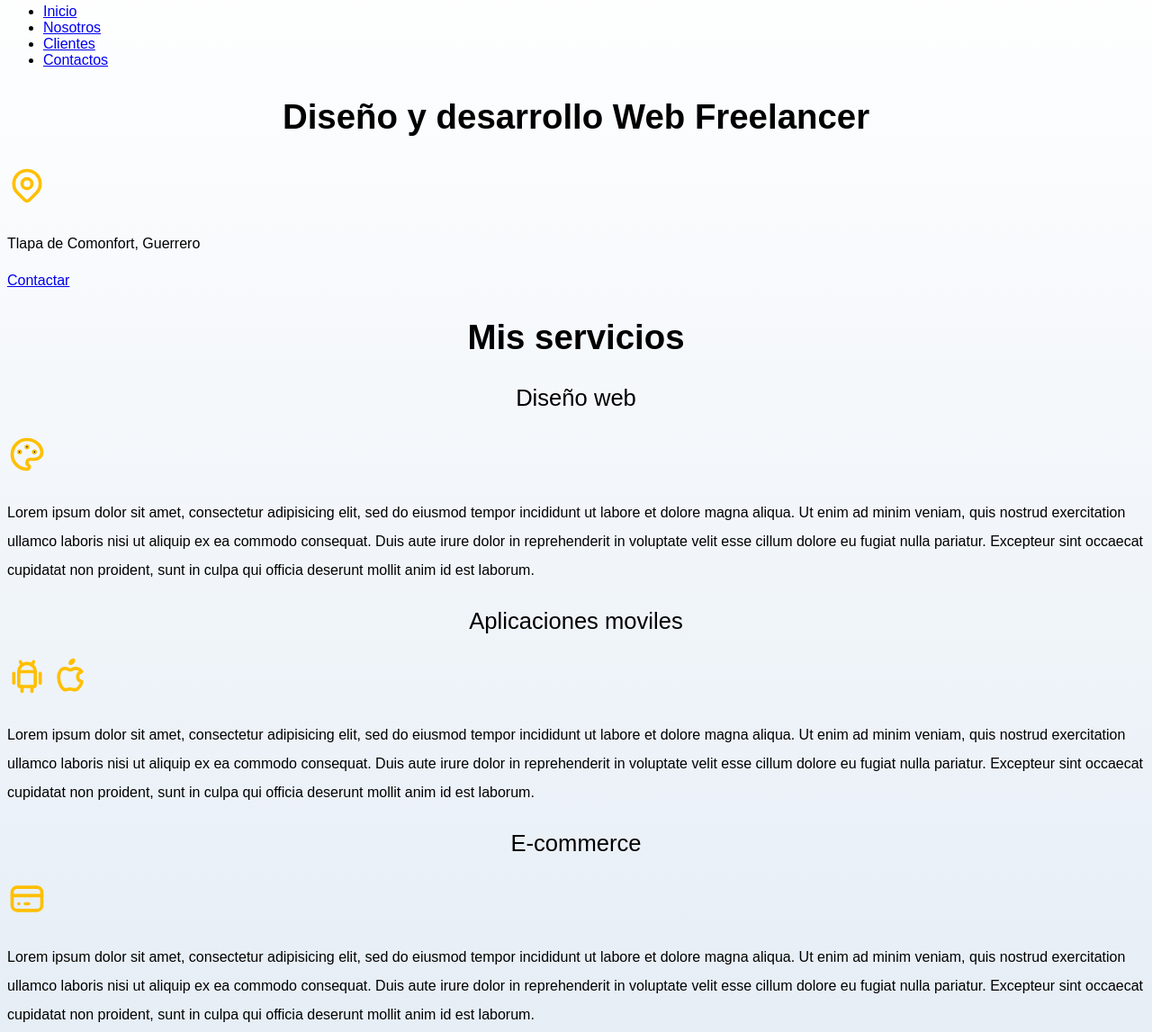
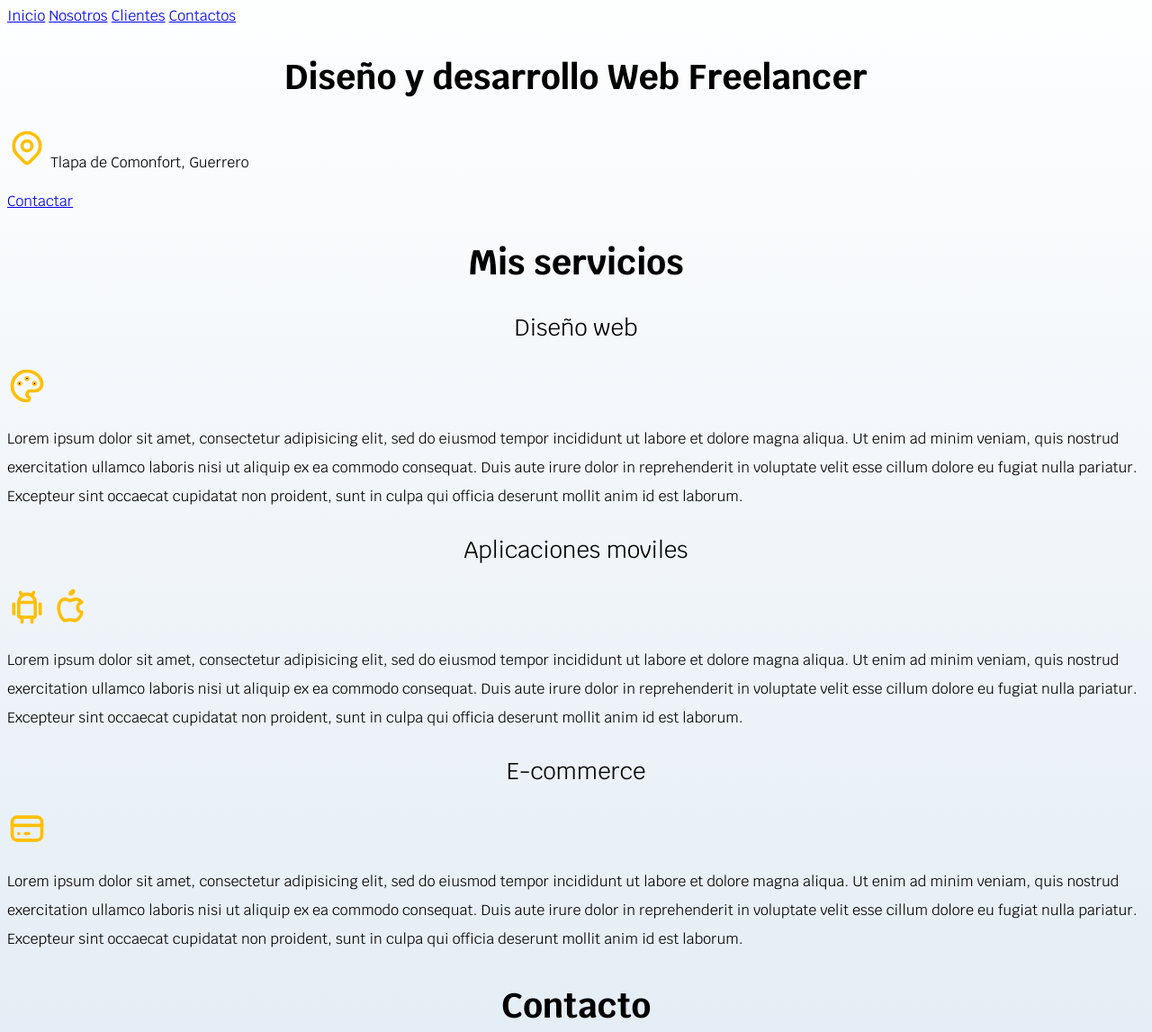
Before and after one commit to abelmo770/freelancer, a plain HTML site: page index.html in a window 1280 px wide. Shown: the part 53-1200 px from the top of the page at 90% size. Drawn offline with Linux system fonts and the light colour scheme.

Commit message:
Update index.html
actualizacion 30 marzo

```diff
--- a/index.html
+++ b/index.html
@@ -1,59 +1,63 @@
 <!DOCTYPE html>
 <html>
+
 <head>
   <meta charset="utf-8">
   <meta name="viewport" content="width=device-width, initial-scale=1">
   <title>Diseñador freelancer</title>
+  <link rel="stykesheet" type="text/css" href="https://necolas.github.io/normalize.css/8.0.1/normalize.css">
+  <link href="https://fonts.googleapis.com/css?family=Krub:400,700" rel="stylesheet">
   <link rel="stylesheet" type="text/css" href="css/estilo.css">
 </head>
+
 <body>
   <!-- encabezado -->
-	<header>
+  <header class="header">
     <h1>Abel Moreno Basilio - Freelancer</h1>
   </header>
 
   <!-- menu de navegacion -->
-<nav>
-	<ul>
-		<li><a href="#" >Inicio</a></li>
-		<li><a href="#" >Nosotros</a></li>
-		<li><a href="#" >Clientes</a></li>
-		<li><a href="#" >Contactos</a></li>
-	</ul>
+  <div class=" nav-bg"> <nav class="navegacion contenedor">
+    <a href="#">Inicio</a>
+    <a href="#">Nosotros</a>
+    <a href="#">Clientes</a>
+    <a href="#">Contactos</a>
     </nav>
+  </div> <!-- fin navegacion -->
 
-<div>
-	<div>
+  <!-- imagen -->
+  <div class="hero">
+    <div class="contenido-hero">
       <h2>
         Diseño y desarrollo Web Freelancer
       </h2>
       <p>
         <svg xmlns="http://www.w3.org/2000/svg" class="icon icon-tabler icon-tabler-map-pin" width="44" height="44" viewBox="0 0 24 24" stroke-width="2" stroke="#ffbf00" fill="none" stroke-linecap="round" stroke-linejoin="round">
-  <path stroke="none" d="M0 0h24v24H0z" fill="none"/>
+          <path stroke="none" d="M0 0h24v24H0z" fill="none" />
           <circle cx="12" cy="11" r="3" />
           <path d="M17.657 16.657l-4.243 4.243a2 2 0 0 1 -2.827 0l-4.244 -4.243a8 8 0 1 1 11.314 0z" />
         </svg>
-		</p>
-		<p>	Tlapa de Comonfort, Guerrero</p>
-		<a href="#contacto">Contactar</a>
+       Tlapa de Comonfort, Guerrero</p>
+      <a class="boton" href="#contacto">Contactar</a>
 
     </div>
   </div>
+<!-- fin imagen -->
 
   <main>
-		<div>
+    <div class="contenedor sombra">
       <h2>Mis servicios</h2>
-			<div>
+      <div class="servicios">
         <h3>Diseño web</h3>
-				<p>
+        <div class="iconos">
           <svg xmlns="http://www.w3.org/2000/svg" class="icon icon-tabler icon-tabler-palette" width="44" height="44" viewBox="0 0 24 24" stroke-width="2" stroke="#ffbf00" fill="none" stroke-linecap="round" stroke-linejoin="round">
-  <path stroke="none" d="M0 0h24v24H0z" fill="none"/>
+            <path stroke="none" d="M0 0h24v24H0z" fill="none" />
             <path d="M12 21a9 9 0 1 1 0 -18a9 8 0 0 1 9 8a4.5 4 0 0 1 -4.5 4h-2.5a2 2 0 0 0 -1 3.75a1.3 1.3 0 0 1 -1 2.25" />
             <circle cx="7.5" cy="10.5" r=".5" fill="currentColor" />
             <circle cx="12" cy="7.5" r=".5" fill="currentColor" />
             <circle cx="16.5" cy="10.5" r=".5" fill="currentColor" />
           </svg>
-				</p>
+        </div> <!-- fin iconos -->
         <p>
           Lorem ipsum dolor sit amet, consectetur adipisicing elit, sed do eiusmod
           tempor incididunt ut labore et dolore magna aliqua. Ut enim ad minim veniam,
@@ -62,12 +66,13 @@
           cillum dolore eu fugiat nulla pariatur. Excepteur sint occaecat cupidatat non
           proident, sunt in culpa qui officia deserunt mollit anim id est laborum.
         </p>
-			</div>
-			<div>
+      </div> <!-- fin servicios -->
+
+      <div class="servicios">
         <h3>Aplicaciones moviles</h3>
-				<p>
+        <div class="iconos">
           <svg xmlns="http://www.w3.org/2000/svg" class="icon icon-tabler icon-tabler-brand-android" width="44" height="44" viewBox="0 0 24 24" stroke-width="2" stroke="#ffbf00" fill="none" stroke-linecap="round" stroke-linejoin="round">
-  <path stroke="none" d="M0 0h24v24H0z" fill="none"/>
+            <path stroke="none" d="M0 0h24v24H0z" fill="none" />
             <line x1="4" y1="10" x2="4" y2="16" />
             <line x1="20" y1="10" x2="20" y2="16" />
             <path d="M7 9h10v8a1 1 0 0 1 -1 1h-8a1 1 0 0 1 -1 -1v-8a5 5 0 0 1 10 0" />
@@ -77,35 +82,35 @@
             <line x1="15" y1="18" x2="15" y2="21" />
           </svg>
           <svg xmlns="http://www.w3.org/2000/svg" class="icon icon-tabler icon-tabler-brand-apple" width="44" height="44" viewBox="0 0 24 24" stroke-width="2" stroke="#ffbf00" fill="none" stroke-linecap="round" stroke-linejoin="round">
-  <path stroke="none" d="M0 0h24v24H0z" fill="none"/>
+            <path stroke="none" d="M0 0h24v24H0z" fill="none" />
             <path d="M9 7c-3 0 -4 3 -4 5.5c0 3 2 7.5 4 7.5c1.088 -.046 1.679 -.5 3 -.5c1.312 0 1.5 .5 3 .5s4 -3 4 -5c-.028 -.01 -2.472 -.403 -2.5 -3c-.019 -2.17 2.416 -2.954 2.5 -3c-1.023 -1.492 -2.951 -1.963 -3.5 -2c-1.433 -.111 -2.83 1 -3.5 1c-.68 0 -1.9 -1 -3 -1z" />
             <path d="M12 4a2 2 0 0 0 2 -2a2 2 0 0 0 -2 2" />
           </svg>
-				</p>
+        </div> <!-- fin iconos -->
         <p>Lorem ipsum dolor sit amet, consectetur adipisicing elit, sed do eiusmod
           tempor incididunt ut labore et dolore magna aliqua. Ut enim ad minim veniam,
           quis nostrud exercitation ullamco laboris nisi ut aliquip ex ea commodo
           consequat. Duis aute irure dolor in reprehenderit in voluptate velit esse
           cillum dolore eu fugiat nulla pariatur. Excepteur sint occaecat cupidatat non
           proident, sunt in culpa qui officia deserunt mollit anim id est laborum.</p>
-			</div>
-			<div>
+      </div> <!-- fin servicios -->
+      <div class="servicios">
         <h3>E-commerce</h3>
-				<p><svg xmlns="http://www.w3.org/2000/svg" class="icon icon-tabler icon-tabler-credit-card" width="44" height="44" viewBox="0 0 24 24" stroke-width="2" stroke="#ffbf00" fill="none" stroke-linecap="round" stroke-linejoin="round">
-  <path stroke="none" d="M0 0h24v24H0z" fill="none"/>
+        <div class="iconos"><svg xmlns="http://www.w3.org/2000/svg" class="icon icon-tabler icon-tabler-credit-card" width="44" height="44" viewBox="0 0 24 24" stroke-width="2" stroke="#ffbf00" fill="none" stroke-linecap="round" stroke-linejoin="round">
+            <path stroke="none" d="M0 0h24v24H0z" fill="none" />
             <rect x="3" y="5" width="18" height="14" rx="3" />
             <line x1="3" y1="10" x2="21" y2="10" />
             <line x1="7" y1="15" x2="7.01" y2="15" />
             <line x1="11" y1="15" x2="13" y2="15" />
-</svg></p>
+          </svg></div> <!-- fin iconos -->
         <p>Lorem ipsum dolor sit amet, consectetur adipisicing elit, sed do eiusmod
           tempor incididunt ut labore et dolore magna aliqua. Ut enim ad minim veniam,
           quis nostrud exercitation ullamco laboris nisi ut aliquip ex ea commodo
           consequat. Duis aute irure dolor in reprehenderit in voluptate velit esse
           cillum dolore eu fugiat nulla pariatur. Excepteur sint occaecat cupidatat non
           proident, sunt in culpa qui officia deserunt mollit anim id est laborum.</p>
-			</div>
-		</div>
+      </div> <!-- fin servicios -->
+    </div> <!-- fin contenedor sombra -->
   </main>
 
   <div>
@@ -143,4 +148,5 @@
   </footer>
 
 </body>
+
 </html>
```
Lines whose indentation alone changed are shown as unchanged.
